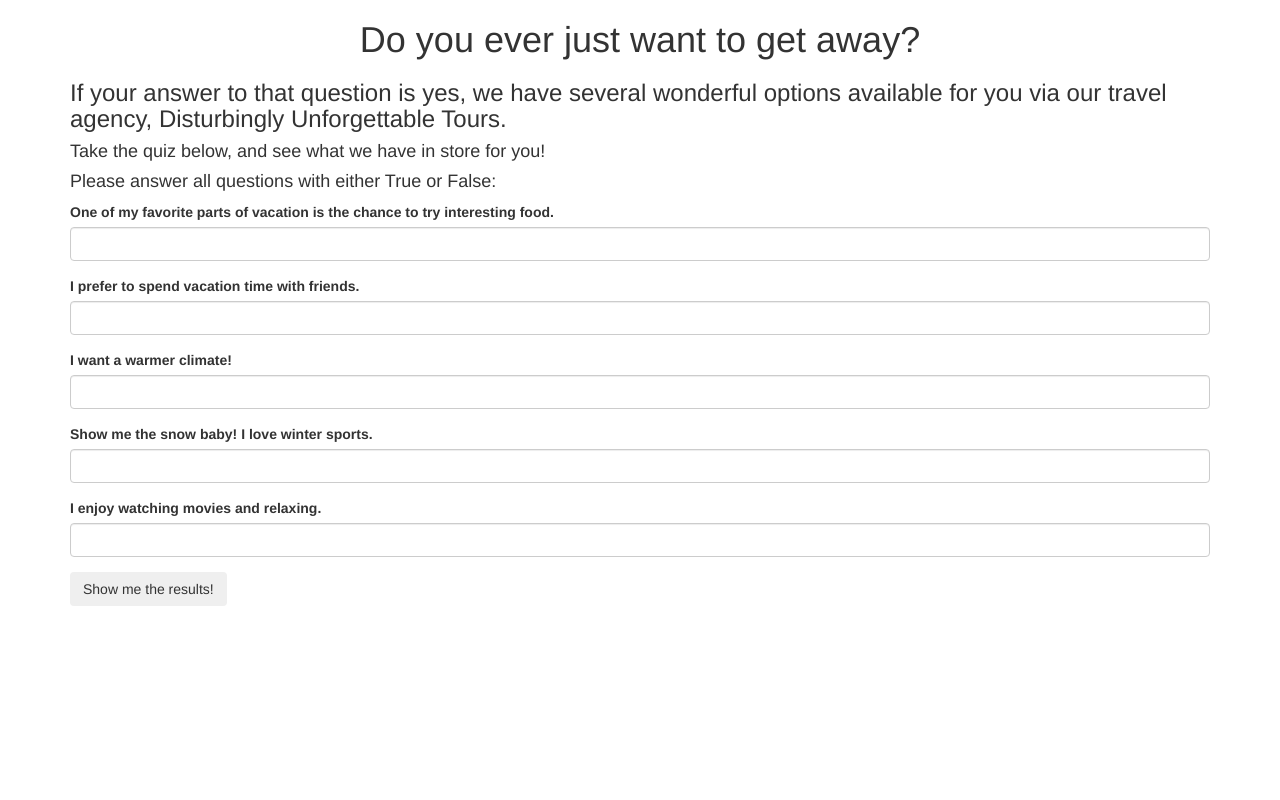
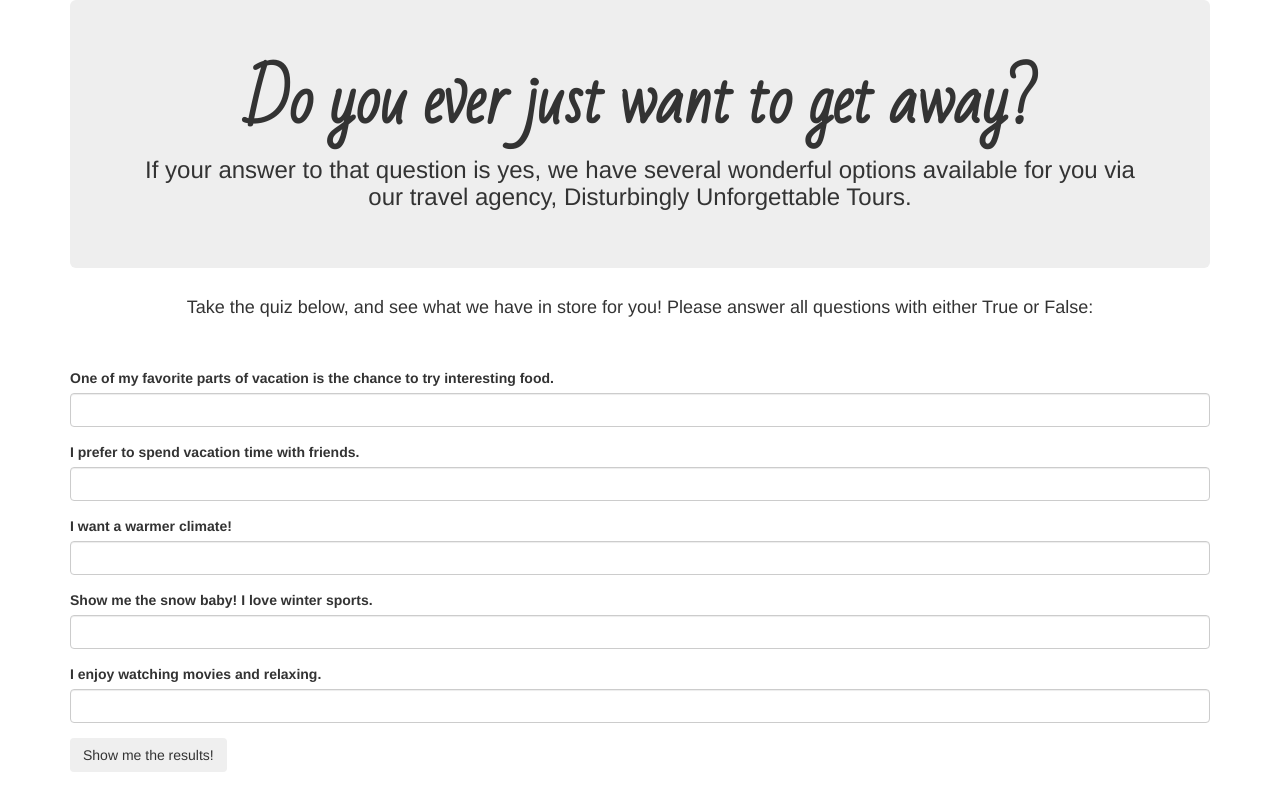
Before and after one commit to wrenwithers/vacations, a plain HTML site: page index.html in a window 1280 px wide. Drawn offline with nearby package versions, Linux system fonts and the light colour scheme.

Commit message:
complete basic styling

```diff
--- a/index.html
+++ b/index.html
@@ -14,13 +14,15 @@
   <body>
 <div class="container">
 
-
+   <div class="jumbotron">
        <h1><center>Do you ever just want to get away?</center></h1>
 
+       <h3><center>If your answer to that question is yes, we have several wonderful options available for you via our travel agency, Disturbingly Unforgettable Tours.</center></h3>
+   </div>
 
-      <h3>If your answer to that question is yes, we have several wonderful options available for you via our travel agency, Disturbingly Unforgettable Tours.</h3>
-      <h4>Take the quiz below, and see what we have in store for you!</h4>
-      <h4>Please answer all questions with either True or False:</h4>
+      <h4><center>Take the quiz below, and see what we have in store for you! Please answer all questions with either True or False:</center></h4>
+      <br>
+     </br>
 
  <div id="questions">
     <form>
```
